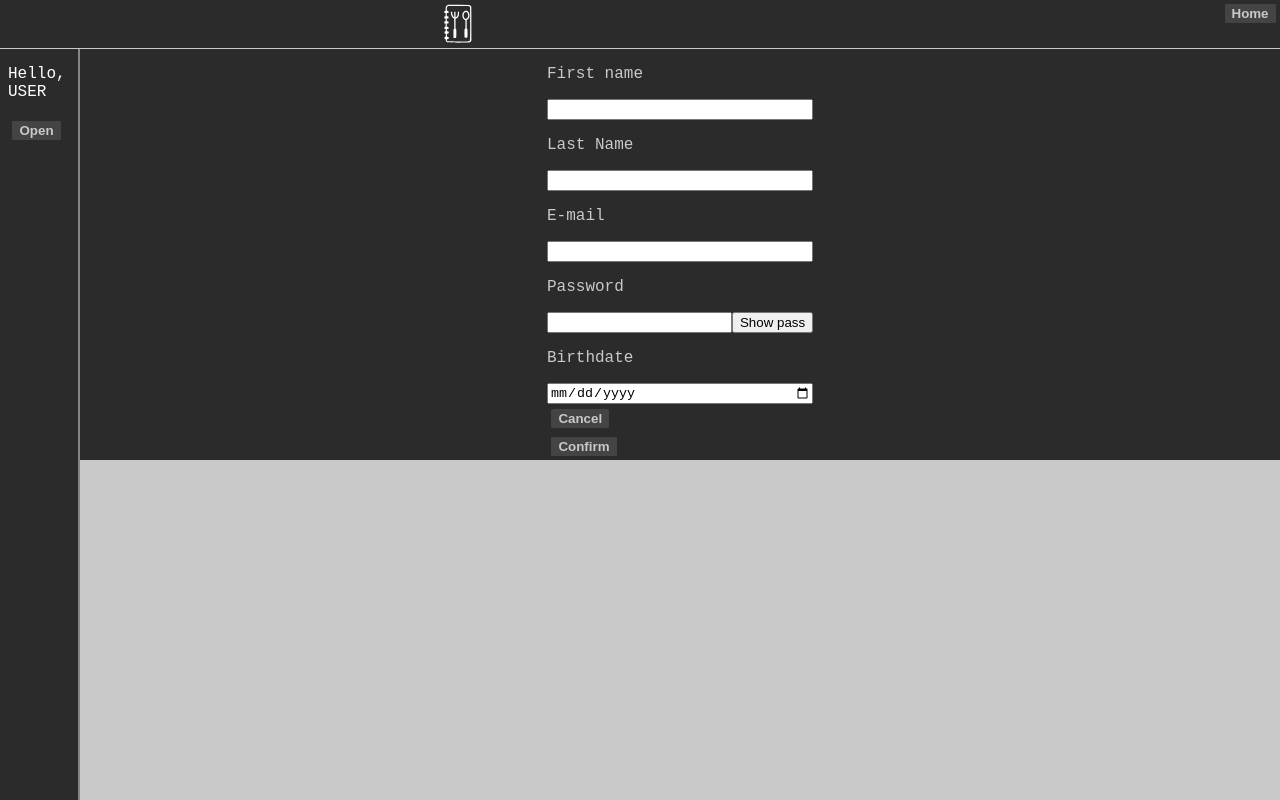
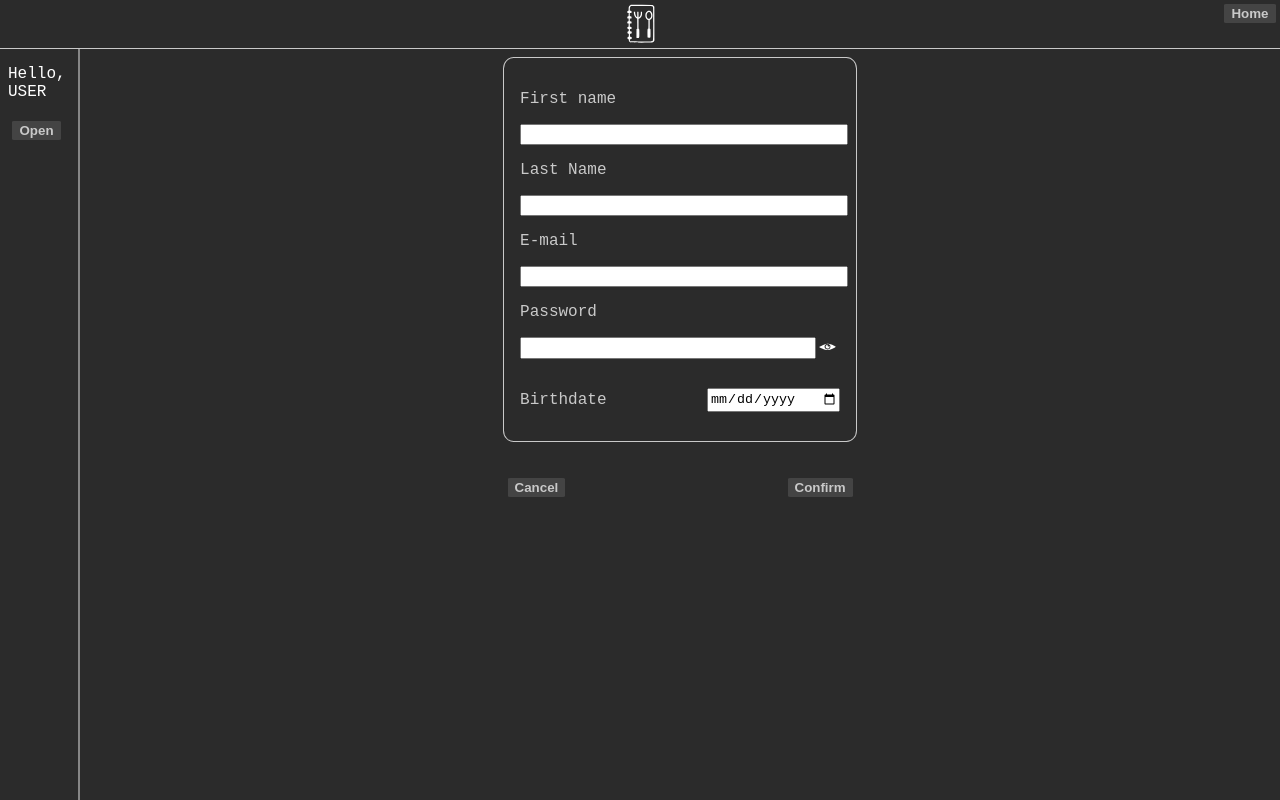
Before and after one commit to bergsantana/menu-builder, a Vue app: page /users/create in a window 1280 px wide. Built offline with nearby package versions, Linux system fonts and the light colour scheme.

Commit message:
some routes

```diff
--- a/index.html
+++ b/index.html
@@ -4,7 +4,7 @@
     <meta charset="UTF-8" />
     <link rel="icon" type="image/svg+xml" href="/src/assets/menu-icon.svg" />
     <meta name="viewport" content="width=device-width, initial-scale=1.0" />
-    <title>Vite + Vue + TS</title>
+    <title>Custom Menu</title>
   </head>
   <body>
     <div id="app"></div>
--- a/src/App.vue
+++ b/src/App.vue
@@ -85,4 +85,10 @@ const loggedUser = ref(false)
  #contentContainer{
   grid-area: content;
   }
+
+@media(max-width: 500px) {
+  .closedSidebar {
+     display: none;
+  }
+}
 </style>
--- a/src/components/header/Header.vue
+++ b/src/components/header/Header.vue
@@ -7,6 +7,7 @@ import Button from '../molecules/Button.vue';
 
 <template>
     <header :id="$style.container">
+        <div :id="$style.emptyContainer" ></div>
         <div :id="$style.menuIcon">
             <MenuIcon  :fill-color="'#FFFFFF'"/>
         </div>
@@ -26,16 +27,21 @@ import Button from '../molecules/Button.vue';
     background-color: var(--dark-gray);
     color: var(--white);
     display: grid;
-    grid-template-areas: 'head head head header home';
-    grid-template-columns: 1fr 1fr 1fr 1fr;
+    grid-template-areas: 'head center home';
+    grid-template-columns: 1fr 1fr 1fr ;
     grid-template-rows: 3rem;
     #menuIcon  {
         display: grid;
-        grid-area: head;
+        grid-area: center ;
         justify-content: center;
         /*border: solid black 5px; */
 
 
+    }
+
+    #emptyContainer{
+        display: grid;
+        grid-area: head;
     }
 
     #homeContainer {
--- /dev/null
+++ b/src/components/icons/HidePass.vue
@@ -0,0 +1,34 @@
+<script setup lang="ts">
+
+const props = defineProps<{
+    fillColor : string
+}>()
+
+
+</script>
+
+
+<template>
+<svg version="1.0" xmlns="http://www.w3.org/2000/svg"
+width="196.000000pt" height="132.000000pt" viewBox="0 0 196.000000 132.000000"
+preserveAspectRatio="xMidYMid meet">
+
+<g transform="translate(0.000000,132.000000) scale(0.100000,-0.100000)"
+:fill="props.fillColor" stroke="none">
+<path d="M317 1283 c-18 -17 5 -39 169 -167 l176 -138 -104 -45 c-175 -75
+-348 -163 -355 -179 -3 -8 -1 -20 4 -25 30 -30 422 -193 540 -224 147 -40 311
+-38 440 5 l53 17 133 -103 c72 -57 139 -103 147 -101 40 7 16 38 -100 127 -66
+52 -117 96 -113 100 5 4 37 19 73 35 36 15 127 59 203 97 100 50 137 73 135
+85 -3 16 -273 158 -412 216 -207 87 -326 91 -571 22 -15 -4 -66 30 -205 140
+-102 79 -190 145 -196 145 -6 0 -14 -3 -17 -7z m719 -268 c99 -29 184 -136
+184 -233 0 -24 -9 -65 -21 -92 l-21 -49 -33 25 c-32 24 -33 26 -19 52 14 28
+19 88 8 116 -5 14 -11 12 -36 -9 -40 -34 -82 -33 -119 4 -33 33 -38 74 -13
+109 15 21 14 22 -14 22 -16 0 -50 -11 -77 -24 l-48 -25 -28 22 c-15 12 -28 25
+-28 29 -1 9 71 47 109 59 41 12 103 10 156 -6z m-265 -123 c27 -24 29 -30 20
+-55 -16 -42 -13 -83 8 -125 23 -46 46 -67 94 -87 49 -20 93 -19 146 5 l43 20
+31 -22 30 -21 -29 -24 c-94 -75 -247 -69 -343 14 -59 50 -85 104 -85 178 -1
+59 26 145 45 145 5 0 23 -12 40 -28z"/>
+</g>
+</svg>
+
+</template>
--- /dev/null
+++ b/src/components/icons/ShowPass.vue
@@ -0,0 +1,28 @@
+<script setup lang="ts">
+
+const props = defineProps<{
+    fillColor : string
+}>()
+
+
+</script>
+
+<template>
+<svg version="1.0" xmlns="http://www.w3.org/2000/svg"
+width="196.000000pt" height="132.000000pt" viewBox="0 0 196.000000 132.000000"
+preserveAspectRatio="xMidYMid meet">
+
+<g transform="translate(0.000000,132.000000) scale(0.100000,-0.100000)"
+:fill="props.fillColor" stroke="none">
+<path d="M922 1049 c-99 -12 -249 -63 -457 -157 -201 -91 -265 -127 -265 -147
+0 -18 70 -54 256 -133 465 -198 612 -189 1133 72 95 48 131 71 129 83 -3 16
+-273 158 -412 216 -146 61 -261 81 -384 66z m114 -34 c100 -30 184 -136 184
+-235 0 -96 -80 -201 -178 -234 -127 -44 -274 12 -334 128 -30 56 -31 155 -1
+211 61 116 197 169 329 130z"/>
+<path d="M885 941 c-48 -22 -69 -44 -90 -94 -20 -49 -19 -90 4 -135 23 -46 46
+-67 94 -87 129 -54 276 67 243 200 l-7 26 -30 -25 c-41 -35 -83 -34 -120 3
+-33 33 -38 74 -13 109 15 21 14 22 -13 22 -15 0 -46 -9 -68 -19z"/>
+</g>
+</svg>
+
+</template>
--- a/src/components/menu/ViewMenu.vue
+++ b/src/components/menu/ViewMenu.vue
@@ -1,13 +1,14 @@
 <script setup lang="ts">
 import { RouterLink } from 'vue-router';
 import { ref, Ref } from 'vue'
-import Menu from '../../interfaces/menu';
+import {Menu} from '../../interfaces/menu';
 
 
 const menuForm : Ref<Menu> = ref({
     menutitle: '',
     items: [{
         id: 1,
+        seq: 1,
         itemTitle: '',
         itemDescription: '',
         photoUrl: '',
--- a/src/components/sidebar/SidebarOpen.vue
+++ b/src/components/sidebar/SidebarOpen.vue
@@ -41,7 +41,7 @@ const emit = defineEmits<Emits>()
     flex-direction: row;
     height: 100%;
     width: 115%;
-
+    border-right: 0.1rem  solid var(--light-gray);
 
     div{
         display: flex;
--- a/src/components/user/Register.vue
+++ b/src/components/user/Register.vue
@@ -3,6 +3,8 @@ import { Ref, ref } from 'vue';
 import User from '../../interfaces/user';
 
 import Button from '../molecules/Button.vue';
+import ShowPass from '../icons/ShowPass.vue';
+import HidePass from '../icons/HidePass.vue';
 
 const registerForm: Ref<User> = ref({
     firstName: '',
@@ -19,31 +21,45 @@ const showPass = ref(false)
     <div :class="$style.form">
         <div :id="$style.inputFields">
             <p :class="$style.title">First name</p>
-            <input v-model="registerForm.firstName" />
+            <input v-model="registerForm.firstName" :class="$style.inputField"/>
 
             <p :class="$style.title">Last Name</p>
-            <input v-model="registerForm.lastName"/>
+            <input v-model="registerForm.lastName" :class="$style.inputField"/>
 
             <p :class="$style.title">E-mail</p>
-            <input v-model="registerForm.email" />
+            <input v-model="registerForm.email" :class="$style.inputField" />
 
 
             <div :id="$style.passwordField">
                 <p :class="$style.title">Password</p>
-                <input v-model="registerForm.lastName" :type="!showPass ? 'password' : 'text'"/>
+                <div :id="$style.passBox">
+                    <input v-model="registerForm.password" :type="!showPass ? 'password' : 'text'" :class="$style.inputField" />
 
-                <button :id="$style.showPass" @click="showPass=!showPass">Show pass</button>
+                    <div :id="$style.showPass" @click="showPass=!showPass">
+                        <ShowPass :fill-color="'#FFFFFF'" v-if="!showPass" />
+                        <HidePass v-else="showPass" :fill-color="'#FFFFFF'" />
+                    </div>
+                </div>
+
+            </div>
+            <div :id="$style.birthdayContainer">
+                <p :class="$style.birthdate">Birthdate</p>
+                <input
+                    v-model="registerForm.birthDate"
+                    type=date
+                    :id="$style.birthdateInput" />
             </div>
 
-            <p :class="$style.birthdate">Birthdate</p>
-            <input v-model="registerForm.birthDate" type=date>
         </div>
         <div :id="$style.bottomBtns">
-            <div>
-                <Button :text="'Cancel'" />
+            <div :id="$style.cancelBtn">
+                <RouterLink to="/">
+                    <Button :text="'Cancel'" />
+                </RouterLink>
+
             </div>
 
-            <div>
+            <div :id="$style.confirmBtn">
                 <Button :text="'Confirm'" />
             </div>
         </div>
@@ -58,11 +74,78 @@ const showPass = ref(false)
     color: var(--light-gray);
     justify-content: center;
     align-items: start;
-    height: 100;
+    height: 100%;
+    grid-template-rows: 1fr 2fr;
 }
 
-#inputFields {
+#inputFields{
+    width: 20rem;
+    border: 0.1rem solid var(--light-gray);
+    padding: 1rem;
+    margin: 0.5rem 0rem 0rem 0rem;
+    border-radius: 3%;
+    .inputField{
+        width: 100%;
+    }
+}
+
+#showPass {
+    height: 1.25rem;
+    border: solid 0.1rem var(--dark-gray);
+    border-radius: 5%;
+    width: 1.5rem;
+    svg {
+        height: 100%;
+        width: 100%;
+    }
+    &:hover{
+        cursor: pointer;
+        border: solid 0.1rem var(--light-gray);
+        transition: 500ms
+    }
+
+}
+
+#passBox{
+    display: flex;
+    flex-direction: row;
+}
+
+#bottomBtns{
     display: grid;
+    grid-template-columns: 1fr 1fr;
+    #cancelBtn {
+        justify-self: start;
+    }
+    #confirmBtn{
+        justify-self: end;
+    }
+    margin: 2rem 0rem 1rem 0rem;
+    padding: 0;
+}
 
- }
+#birthdateInput{
+    height: 1.25rem;
+    width: 8rem;
+    justify-self: end;
+    align-self: center;
+
+}
+#birthdayContainer{
+   display: grid;
+   grid-template-columns: 1fr 1fr;
+   margin: 1rem 0rem 0rem 0rem;
+}
+.title{
+    align-self: center;
+}
+
+@media(max-width: 500px){
+    #inputFields {
+        width: 100%;
+        border: none;
+        padding: 0;
+        margin: 0;
+    }
+}
 </style>
```
